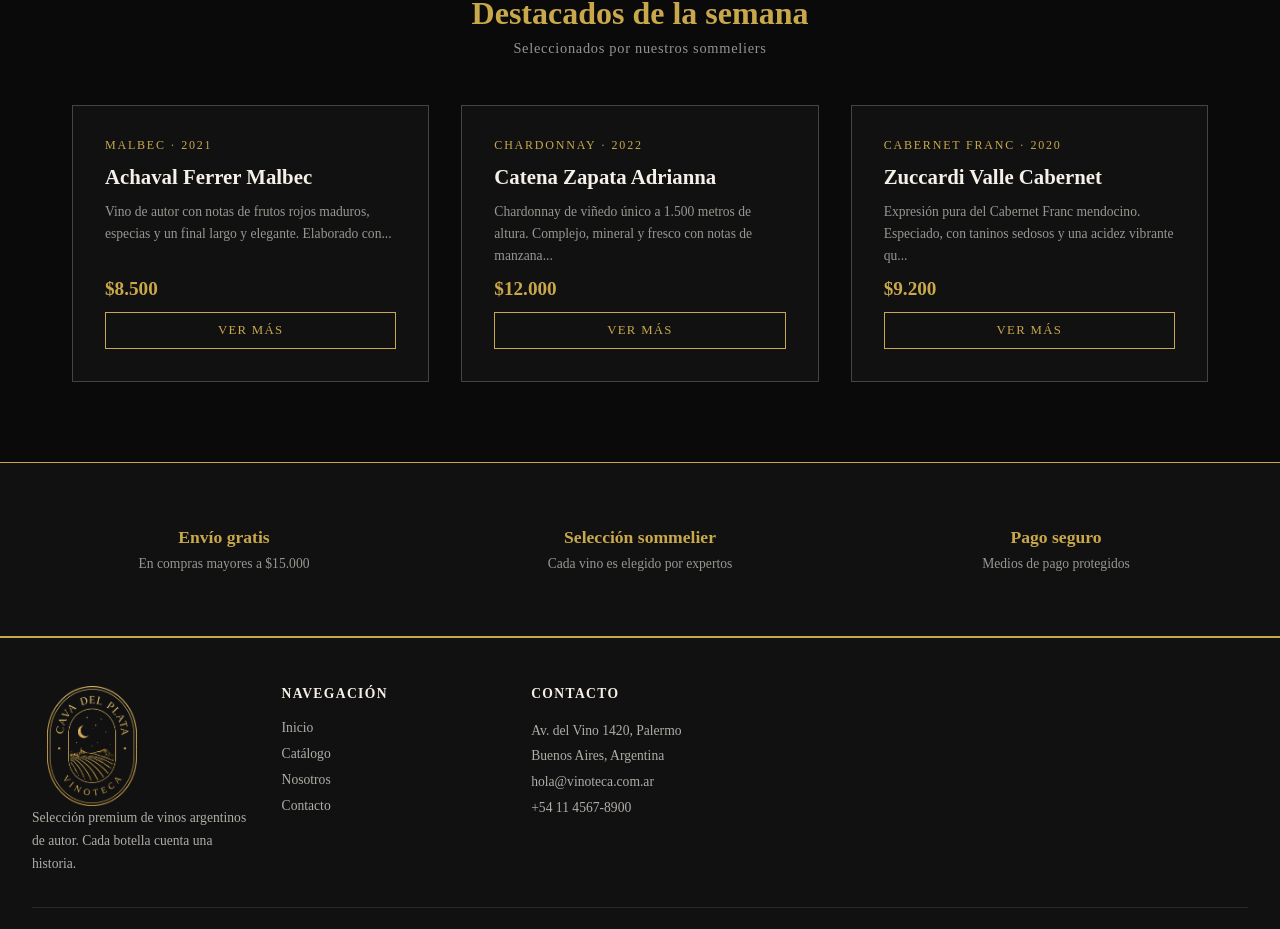
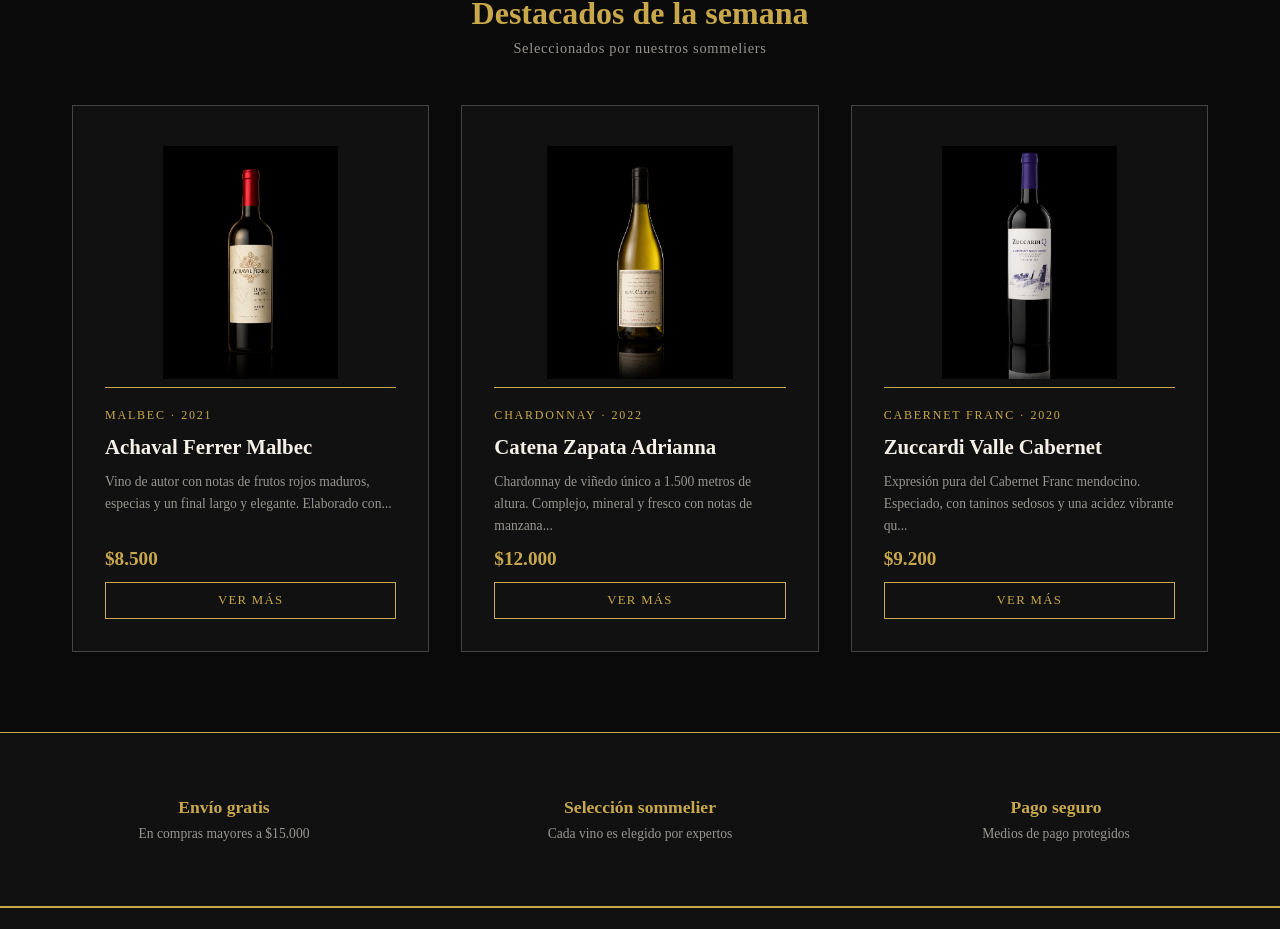
Before and after one commit to AdrianoGaletta/vinoteca-web, a Next.js app: page / in a window 1280 px wide. Shown: the part 890-1819 px from the top of the page. Built offline with nearby package versions, Linux system fonts and the light colour scheme; a web font is replaced by a local one.

Commit message:
feat: add wine images to featured section and catalog cards

```diff
--- a/app/page.js
+++ b/app/page.js
@@ -127,6 +127,22 @@
               flexDirection: 'column',
               gap: '0.75rem',
             }}>
+              <div style={{
+                width: '100%',
+                height: '250px',
+                position: 'relative',
+                backgroundColor: '#111111',
+                borderBottom: '1px solid var(--dorado)',
+                marginBottom: '0.5rem',
+              }}>
+                <Image
+                  src={vino.imagen}
+                  alt={vino.nombre}
+                  fill
+                  style={{ objectFit: 'contain', padding: '0.5rem' }}
+                />
+              </div>
+
               <p style={{
                 color: 'var(--dorado)',
                 fontSize: '0.75rem',
```
